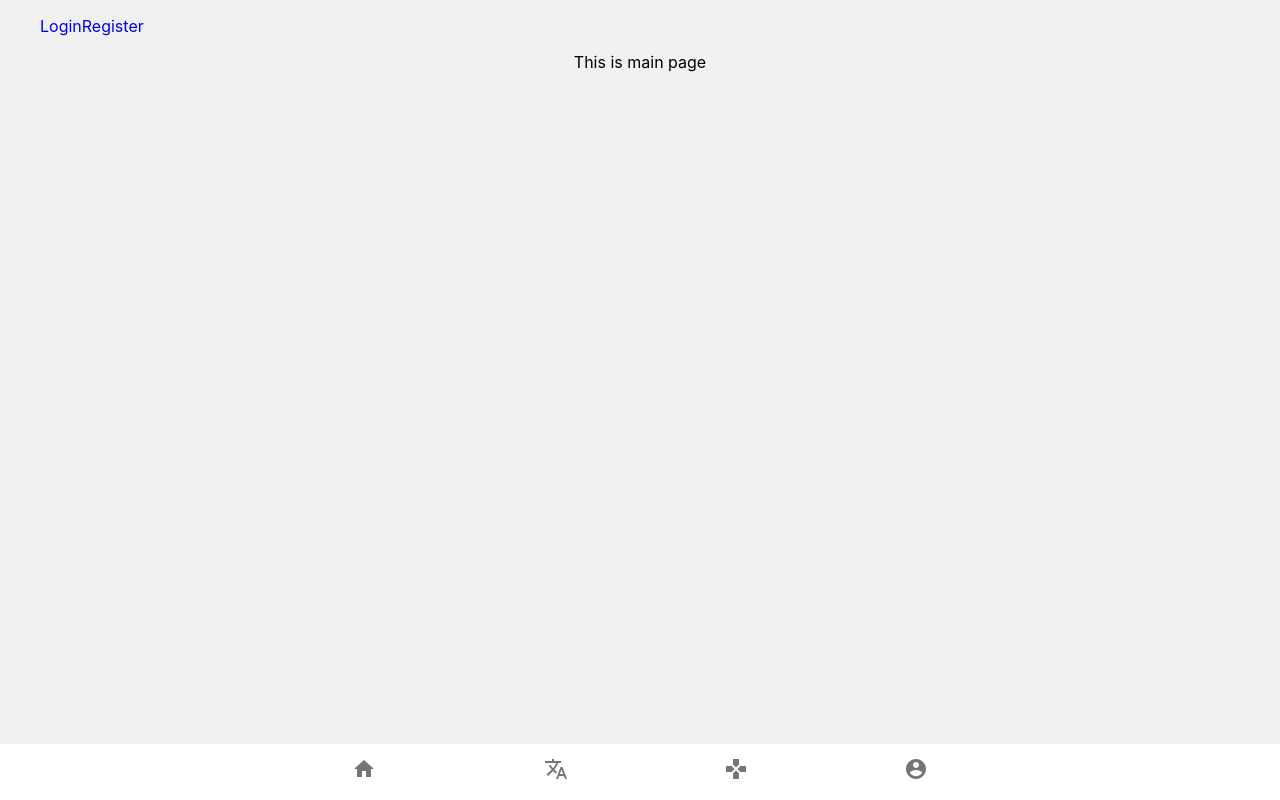
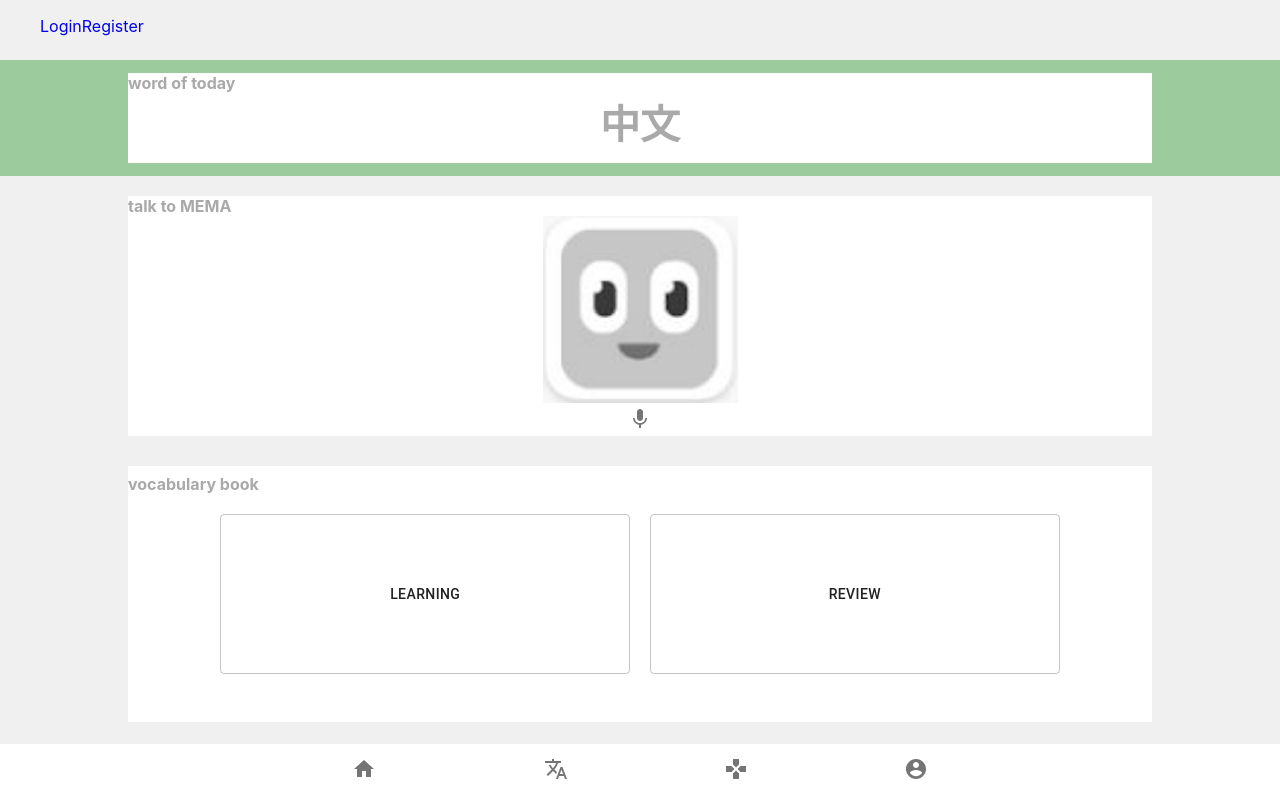
Before and after one commit to picowithleo/amigos-mema, a React (Create React App) app: page /home in a window 1280 px wide. Built offline with nearby package versions, Linux system fonts and the light colour scheme.

Commit message:
hoomepage

```diff
--- a/src/page/Home.js
+++ b/src/page/Home.js
@@ -1,8 +1,134 @@
 import React from 'react';
+import { makeStyles } from '@material-ui/core/styles';
+import IconButton from '@material-ui/core/IconButton';
+import Box from '@material-ui/core/Box';
+import List from '@material-ui/core/List';
+import { Container, Grid } from '@material-ui/core';
+import Button from '@material-ui/core/Button';
+import MicIcon from '@material-ui/icons/Mic';
+import SvgIcon from '@material-ui/core/SvgIcon';
+import img from '../assets/img/logodemo.png';
+import Typography from '@material-ui/core/Typography';
 
-const Home = props => {
-    return <div> This is main page</div>;
 
-};
 
-export default Home;
+const useStyles = makeStyles((theme) => ({
+
+    learnbackground: {
+        marginTop: "24px",
+        width: '100%',
+
+        position: 'relative',
+        height: '100px',
+        backgroundColor: '#9CCC9D',
+    },
+    wordbackground: {
+        position: 'relative',
+        marginTop: "5px",
+        left: "10%",
+        width: '80%',
+        height: '90px',
+        backgroundColor: '#FFFFFF',
+
+    },
+    title: {
+
+        textAlign: 'left',
+        color: '#A9A9A9',
+
+    },
+    wenzi: {
+
+        textAlign: 'center',
+        position: 'relative',
+        fontSize: "40px",
+        color: '#A9A9A9',
+
+
+    },
+    content1: {
+        marginTop: "20px",
+        position: 'relative',
+        left: "10%",
+        width: '80%',
+        height: '240px',
+        backgroundColor: '#FFFFFF',
+    },
+    content2: {
+        marginTop: "30px",
+        position: 'relative',
+        left: "10%",
+        width: '80%',
+        height: '240px',
+        backgroundColor: '#FFFFFF',
+    },
+    button1: {
+        position: 'relative',
+        marginTop: "20px",
+        marginRight: "20px",
+
+        width: '40%',
+        height: "160px"
+    },
+    button2: {
+        width: '40%',
+        marginTop: "20px",
+        height: "160px"
+    },
+    micbutton: {
+        position: 'relative',
+        marginTop: "-15px",
+
+    },
+
+
+}));
+
+export default function CustomizedInputBase() {
+    const classes = useStyles();
+
+    return (
+        <Box>
+            <List className={classes.learnbackground}>
+
+                <Grid className={classes.wordbackground}>
+                    <Box className={classes.title}>
+                        <h><b>word of today</b></h>
+                    </Box>
+                    <Box className={classes.wenzi}>
+                        <h><b>中文</b></h>
+                    </Box>
+                </Grid>
+            </List>
+            <div className={classes.content1}>
+                <Box className={classes.title}>
+                    <h><b>talk to MEMA</b></h>
+
+
+
+                </Box>
+                <Typography>
+                    {/* <LockOutlinedIcon /> */}
+                    <img src={img} />
+                </Typography>
+                <IconButton  type="speech" className={classes.micbutton} aria-label="speech" >
+                    <MicIcon />
+                </IconButton>
+            </div>
+            <List className={classes.content2}>
+                <Box className={classes.title}>
+                    <h><b>vocabulary book</b></h>
+
+                </Box>
+                <Button variant="outlined" className={classes.button1}>learning</Button>
+                <Button variant="outlined" className={classes.button2}>review</Button>
+            </List>
+        </Box>
+
+
+
+
+
+    )
+
+}
```
